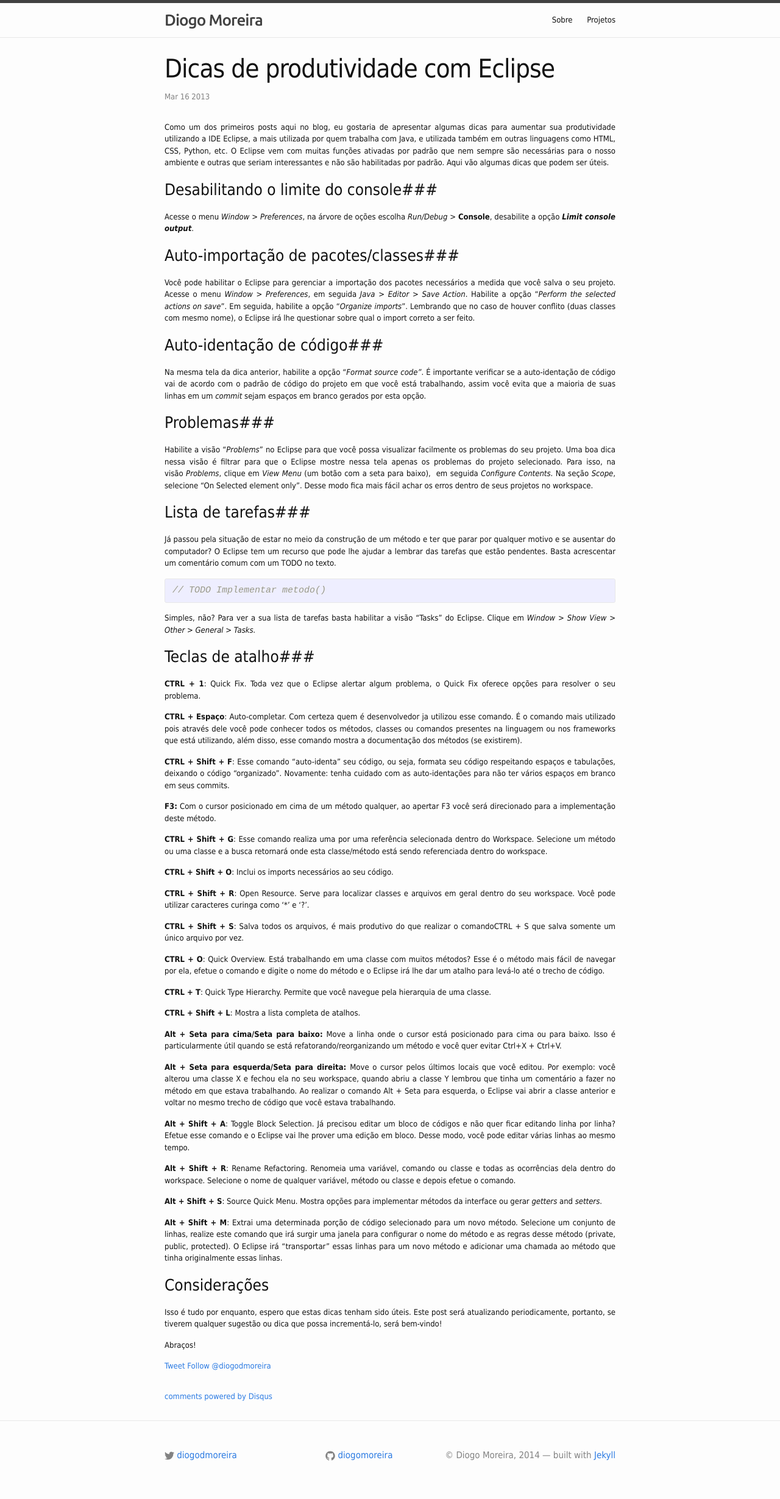
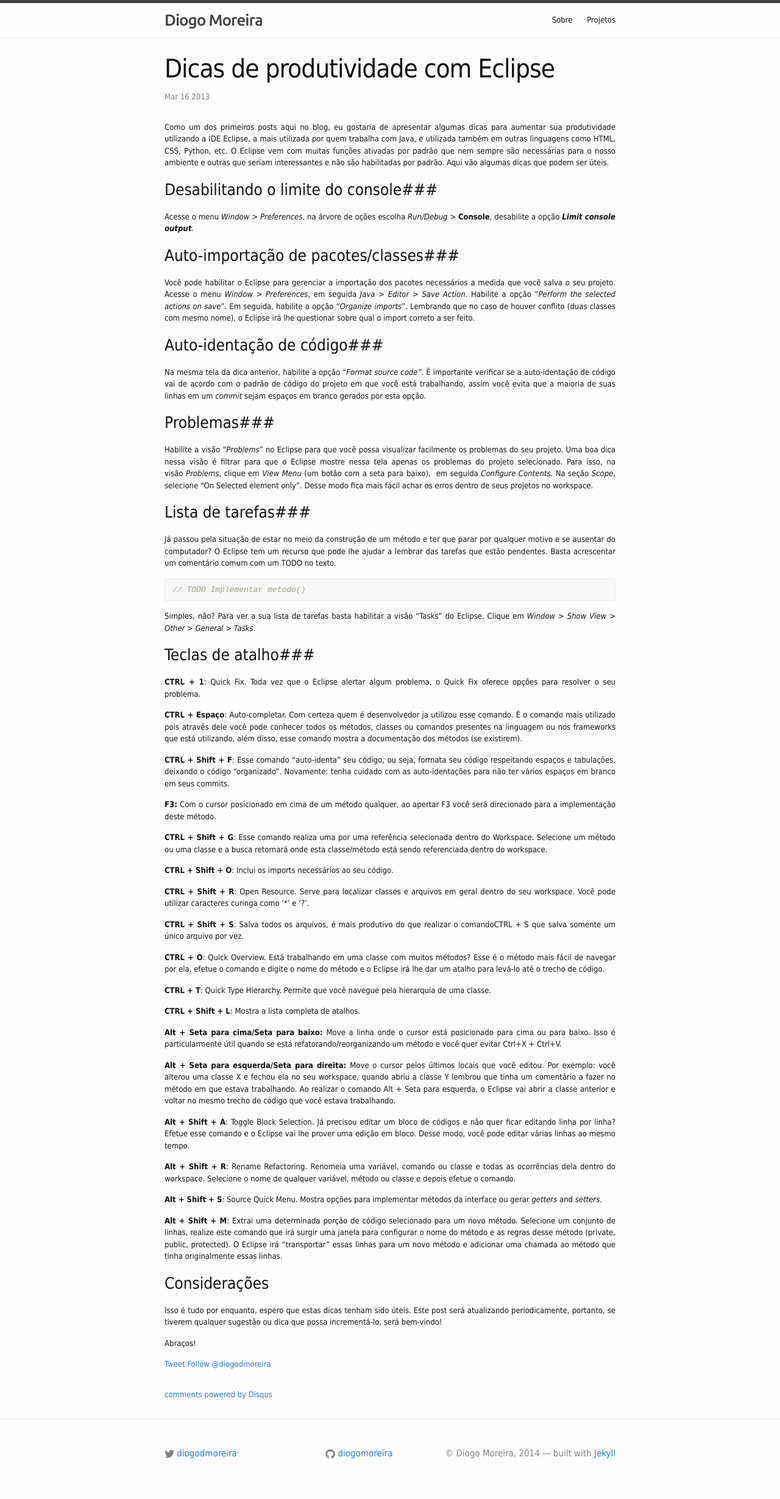
Before and after one commit to ricardojob/diogomoreira.github.io, a Jekyll site: the page built from _posts/2013-03-15-produtividade-com-eclipse.md, in a window 1280 px wide. Shown: the whole page at 61% size. Built offline with Jekyll 4.4.1, drawn with Linux system fonts in a browser that asks for light colours; comment, search, counter and statistics services are not loaded.

Commit message:
Adjusting quotes and codeblocks style

```diff
--- a/_sass/_base.scss
+++ b/_sass/_base.scss
@@ -110,8 +110,8 @@ blockquote {
     color: $grey-color;
     border-left: 4px solid $grey-color-light;
     padding-left: $spacing-unit / 2;
-    font-size: 18px;
-    letter-spacing: -1px;
+    font-size: $base-font-size;
+    letter-spacing: 1px;
     font-style: italic;
 
     > :last-child {
@@ -126,10 +126,10 @@ blockquote {
  */
 pre,
 code {
-    font-size: 15px;
+    font-size: $base-font-size;
     border: 1px solid $grey-color-light;
     border-radius: 3px;
-    background-color: #eef;
+    background-color: #f8f8f8;
 }
 
 code {
@@ -138,7 +138,7 @@ code {
 
 pre {
     padding: 8px 12px;
-    overflow-x: scroll;
+    overflow-x: auto;
 
     > code {
         border: 0;
```
